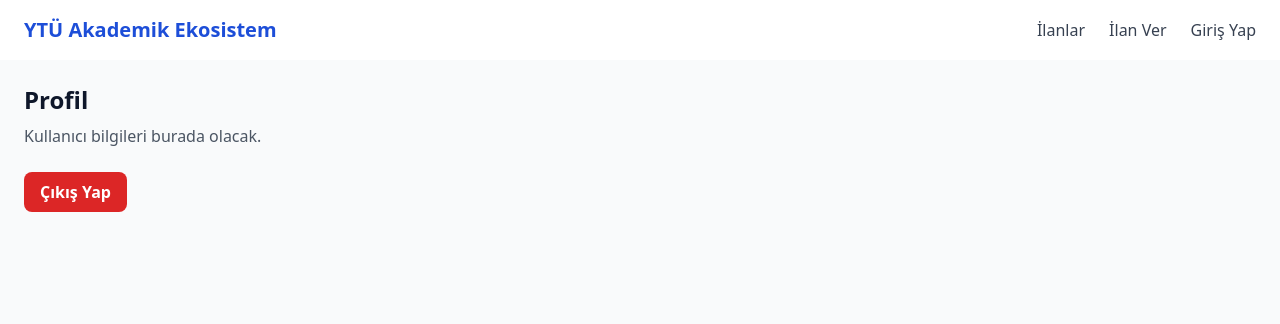
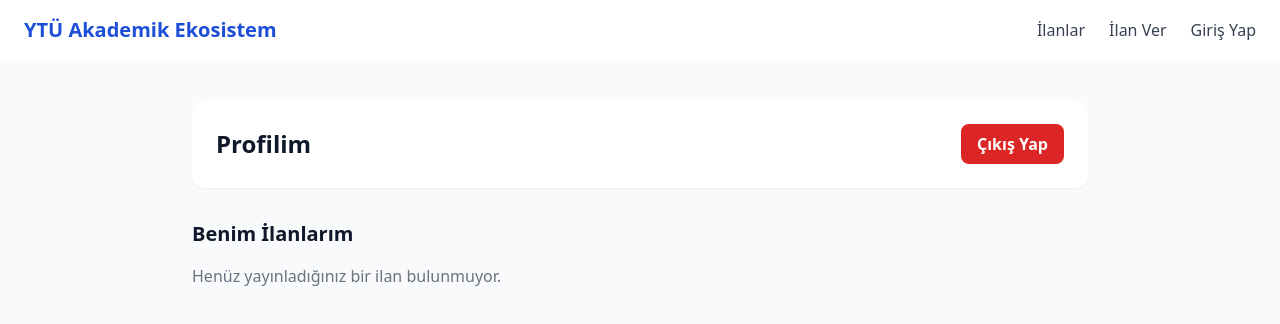
Before and after one commit to IlkeAsan/ytu-academic-ecosystem, a React (Vite) app: page /profile in a window 1280 px wide. Shown: the top 324 px of the page. Built offline with nearby package versions, Linux system fonts and the light colour scheme.

Commit message:
profil ilanları lısteleme eklendi

```diff
--- a/src/pages/Profile.tsx
+++ b/src/pages/Profile.tsx
@@ -1,30 +1,83 @@
+import { useEffect, useState } from "react";
 import { useNavigate } from "react-router-dom";
 import { supabase } from "../lib/supabase";
+import ListingCard from "../components/ListingCard";
+
+type Listing = {
+  id: string;
+  ders_kodu: string;
+  malzemeler: string[];
+};
 
 export default function Profile() {
-  // react-router-dom'dan gelen bu aracı, kullanıcı çıkış yaptığında onu
-  // boş ekranda bırakmayıp Giriş sayfasına (login) yönlendirmek için kullanıyoruz.
   const navigate = useNavigate();
+  const [myListings, setMyListings] = useState<Listing[]>([]);
+  const [loading, setLoading] = useState(true);
+
+  useEffect(() => {
+    async function fetchMyListings() {
+      // 1. Giriş yapmış kullanıcıyı al
+      const { data: userData } = await supabase.auth.getUser();
+      if (!userData.user) {
+        setLoading(false);
+        return;
+      }
+
+      // 2. Sadece bu kullanıcının ID'sine sahip ilanları getir
+      const { data, error } = await supabase
+        .from("listings")
+        .select("*")
+        .eq("olusturan_id", userData.user.id);
+
+      if (!error && data) {
+        setMyListings(data);
+      }
+      setLoading(false);
+    }
+
+    fetchMyListings();
+  }, []);
 
   async function handleLogout() {
-    // 1. Supabase üzerinden kullanıcının oturumunu güvenli şekilde kapatır
     await supabase.auth.signOut();
-
-    // 2. Çıkış yapıldıktan sonra kullanıcıyı anında /login sayfasına yönlendirir
     navigate("/login");
   }
 
   return (
-    <div className="p-6">
-      <h1 className="text-2xl font-bold text-slate-900">Profil</h1>
-      <p className="mt-2 text-gray-600">Kullanıcı bilgileri burada olacak.</p>
+    <div className="min-h-screen bg-gray-50 px-6 py-10">
+      <div className="mx-auto max-w-4xl">
+        <div className="flex items-center justify-between rounded-xl bg-white p-6 shadow-sm">
+          <div>
+            <h1 className="text-2xl font-bold text-slate-900">Profilim</h1>
+          </div>
+          <button
+            onClick={handleLogout}
+            className="rounded-lg bg-red-600 px-4 py-2 font-semibold text-white transition-colors hover:bg-red-700"
+          >
+            Çıkış Yap
+          </button>
+        </div>
 
-      <button
-        onClick={handleLogout}
-        className="mt-6 rounded-lg bg-red-600 px-4 py-2 font-semibold text-white transition-colors hover:bg-red-700"
-      >
-        Çıkış Yap
-      </button>
+        <div className="mt-8">
+          <h2 className="text-xl font-bold text-slate-900">Benim İlanlarım</h2>
+
+          {loading ? (
+            <p className="mt-4 text-gray-500">İlanlarınız yükleniyor...</p>
+          ) : myListings.length === 0 ? (
+            <p className="mt-4 text-gray-500">Henüz yayınladığınız bir ilan bulunmuyor.</p>
+          ) : (
+            <div className="mt-6 grid gap-6 sm:grid-cols-2 lg:grid-cols-3">
+              {myListings.map((listing) => (
+                <ListingCard
+                  key={listing.id}
+                  courseCode={listing.ders_kodu}
+                  materials={listing.malzemeler}
+                />
+              ))}
+            </div>
+          )}
+        </div>
+      </div>
     </div>
   );
 }
```
